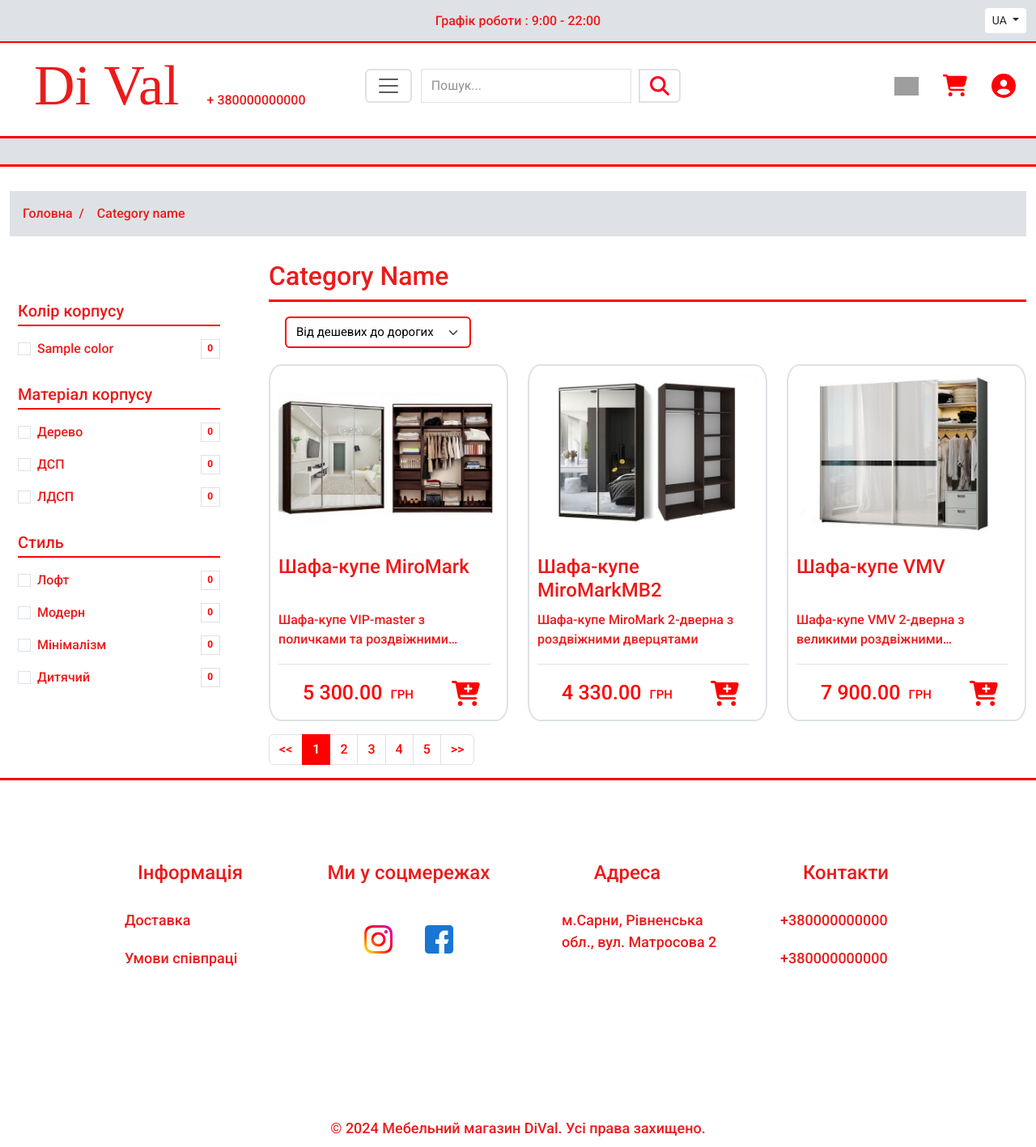
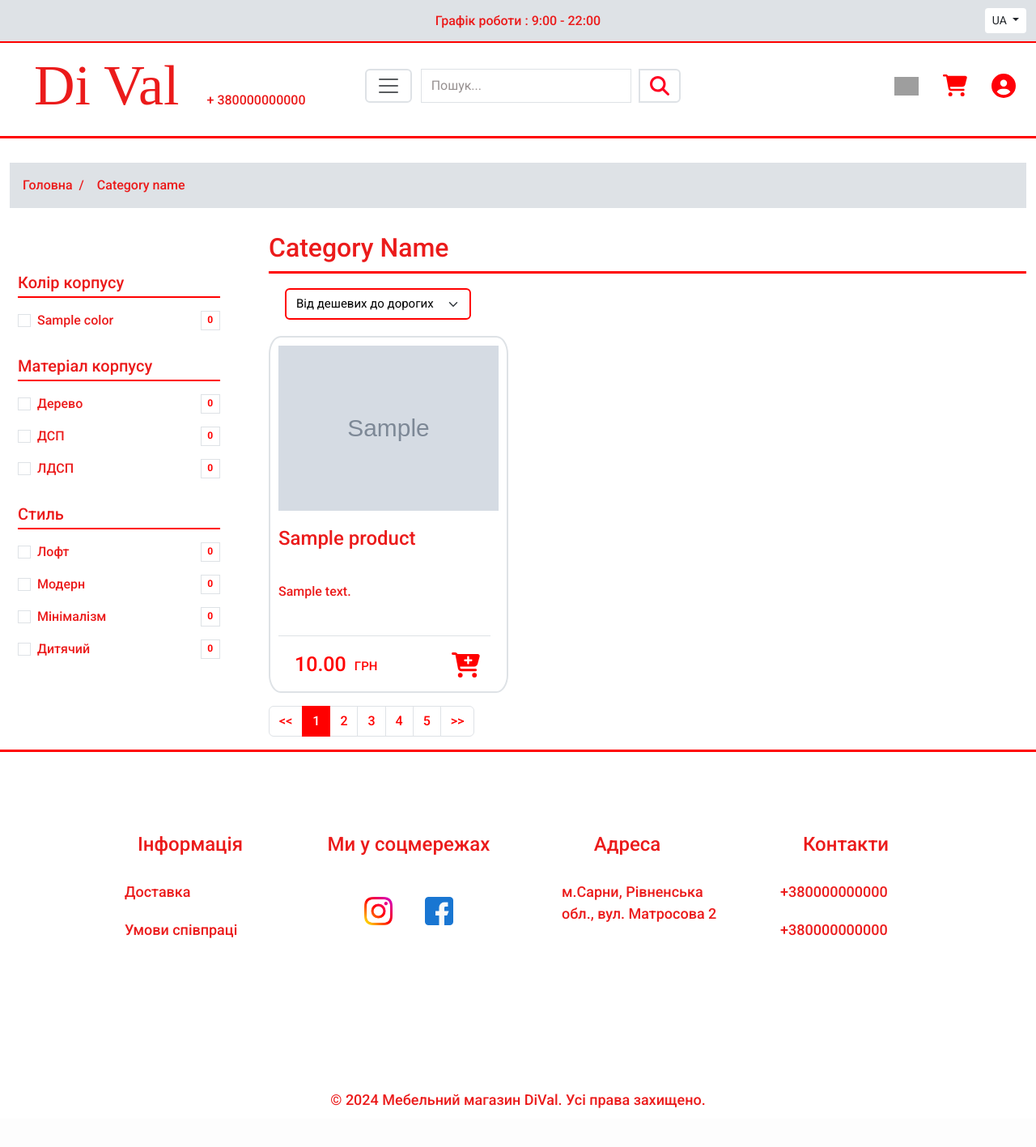
Before and after one commit to Velins/Dival, a Django app: page /catalog/ in a window 1280 px wide. Shown: the whole page at 81% size. After the commit the page ends 1369 px from the top, so only its background shows below. Run offline with Django 4.2, Linux system fonts and the light colour scheme; data comes from the database, SQL or seed files in the repository; tables that the repository leaves empty hold one stand-in row (values such as "Sample post"); grey boxes marked "Sample" are stand-in pictures; parts of the project's set-up code (start-up, migrations or seed data) failed here and were passed over; some web fonts are replaced; grey boxes are pictures that could not be loaded.

Commit message:
Add sale_price to models + register_tag for categories + add mdia file for img + update some css

```diff
--- a/Dival/settings.py
+++ b/Dival/settings.py
@@ -128,6 +128,10 @@
     BASE_DIR / 'static',
     ]
 
+MEDIA_URL = 'media/'
+
+MEDIA_ROOT = BASE_DIR / 'media'
+
 INTERNAL_IPS = [
     # ...
     "127.0.0.1",
--- a/Dival/urls.py
+++ b/Dival/urls.py
@@ -16,7 +16,10 @@
 """
 from django.contrib import admin
 from django.urls import path, include
-from Dival.settings import DEBUG
+from django.conf.urls.static import static
+
+
+from Dival import settings
 
 urlpatterns = [
     path('admin/', admin.site.urls),
@@ -24,7 +27,8 @@
     path('catalog/', include('products.urls', namespace='catalog')),
 ]
 
-if DEBUG:
+if settings.DEBUG:
     urlpatterns += [
         path("__debug__/", include("debug_toolbar.urls")),
     ]
+    urlpatterns += static(settings.MEDIA_URL, document_root = settings.MEDIA_ROOT)
--- a/main/templates/main/about.html
+++ b/main/templates/main/about.html
@@ -1,5 +1,8 @@
 {% extends "main/base.html" %}
 {% load static %}
+{% load product_tags %}
+            {% block  head_catalog%}
+            {% endblock %}
             {% block content %}
             <div class="about-us">
                 <h2>Про нас</h2>
--- a/main/templates/main/base.html
+++ b/main/templates/main/base.html
@@ -1,4 +1,5 @@
 {% load static %}
+{% load product_tags %}
 <!DOCTYPE html>
 <html lang="en">
 <head>
@@ -104,6 +105,7 @@
                                   Каталог
                                 </a>
                                 <ul class="dropdown-menu">
+                                  {% tag_category as categories %}
                                   {% for category in categories %}
                                   <li><a class="dropdown-item" href="{% url "products:index" %}">{{category.name}}</a></li>
                                   {% endfor %}
@@ -126,15 +128,8 @@
                       </div>
                     </div>
                   </nav>
-                  <div class="header-catalog p-3">
-                    <div class="container-fluid">
-                        <div class="row text-center">
-                          {% for category in categories %}
-                            <div class="col"><a href="{% url "products:index" %}">{{category.name}}</a></div>
-                          {% endfor %}
-                        </div>
-                    </div>
-            </div>
+                  {% block head_catalog %}
+                  {% endblock head_catalog %}
         </header>
         <main class="main">
           {% block content %}
--- a/main/views.py
+++ b/main/views.py
@@ -6,11 +6,8 @@
 # Create your views here.
 def index(request):
 
-    categories = Category.objects.all()
-
     context ={
         'title' : 'DiVal - Головна с    торінка',
-        'categories' : categories
     }
     return render(request, 'main/index.html', context)
 
--- a/products/models.py
+++ b/products/models.py
@@ -90,3 +90,8 @@
 
     def __str__(self):
         return self.name
+
+    def sell_price(self):
+        if self.discount:
+            return round (self.price - self.price * self.discount/100, 2)
+        return self.price
--- a/products/templates/products/catalog.html
+++ b/products/templates/products/catalog.html
@@ -1,5 +1,6 @@
 {%extends "main/base.html"%}
 {% load static %}
+{% load product_tags %}
 
 {% block content %}
 <div class="container-fluid">
@@ -30,7 +31,7 @@
               {% for color in colors %}
               <div class="form-check d-flex justify-content-between">
                 <div>
-                  <input class="form-check-input" type="checkbox" value="" id="{{color.name}}">
+                  <input class="form-check-input" type="checkbox" value="" id="{{color.id}}">
                   <label class="form-check-label" for="flexCheckDefault">
                     {{color.name}}
                   </label>
@@ -133,14 +134,22 @@
         </div>
       </div>
       <div class="row">
-        {% for product in  products%}
-        <div class="col-xxl-3 col-lg-4 col-md-6 mb-3">
+        {% for product in  products %}
+        <div class="col-xxl-3 col-xl-4 col-md-6 mb-3">
           <div class="product-card">
             <div class="product-card-offer">
-              {% comment %} <div class="offer-hit">ХІТ</div> {% endcomment %}
+              {% if product.discount  %}
+              <div class="offer-hit">SALE</div>
+              {% endif %}
             </div>
             <div class="product-thumb">
-              <a href="{% url "products:product" %}"><img src="{% static product.image %}"></a>
+              <a href="{% url "products:product" %}">
+                {% if  product.image %}
+              <img src="{{ product.image.url}}">
+              {%else%}
+              <img src="{% static "assets/img/image_not_found.png" %}">
+              {% endif %}
+            </a>
             </div>
             <div class="product-details">
               <h4>
@@ -148,7 +157,15 @@
               </h4>
               <p class="product-excerpt">{{product.description}}</p>
               <div class="produc-bottom-details">
-                <div class="product-price">{{product.price}}<div class="currency">ГРН</div></div>
+                <div class="product-price">
+                  {% if product.discount  %}
+                    <small>{{product.price}}</small>
+                           {{product.sell_price}}
+                  {% else %}
+                         {{product.price}}
+                  {% endif %}
+                  <div class="currency">ГРН</div>
+                </div>
                 <div class="product-links">
                   <a href="#" class="btn btn-outline"><img src="{% static "assets/img/cart-solid.svg" %}" width=35px></a>
                 </div>
--- a/products/templates/products/product.html
+++ b/products/templates/products/product.html
@@ -1,5 +1,6 @@
 {% extends "main/base.html" %}
 {% load static %}
+{% load product_tags %}
 
 {% block content %}
 <div class="container-fluid">
--- /dev/null
+++ b/products/templatetags/product_tags.py
@@ -0,0 +1,9 @@
+from django import template
+
+from products.models import Category
+
+register = template.Library()
+
+@register.simple_tag()
+def tag_category():
+    return Category.objects.all()
--- a/products/views.py
+++ b/products/views.py
@@ -1,33 +1,16 @@
 from django.shortcuts import render
 
-from products.models import Material, Style, Color
+from products.models import Material, Style, Color, Products
 
 def catalog(request):
 
     color = Color.objects.all()
 
+    product = Products.objects.all()
+
     context ={
         'title' : 'DiVal - Каталог',
-        'products' :[
-            {
-                'image' : 'assets/img/products/shafa1.jpg',
-                'name' : 'Шафа-купе MiroMark',
-                'description' : 'Шафа-купе VIP-master з поличками та роздвіжними дверцятами',
-                'price' : '5 300.00'
-            },
-            {
-                'image' : 'assets/img/products/shafa2.jpg',
-                'name' : 'Шафа-купе MiroMarkМВ2',
-                'description' : 'Шафа-купе MiroMark 2-дверна з роздвіжними дверцятами',
-                'price' : '4 330.00'
-            },
-            {
-                'image' : 'assets/img/products/shafa3.jpg',
-                'name' : 'Шафа-купе VMV',
-                'description' : 'Шафа-купе VMV 2-дверна з великими роздвіжними дверцятами',
-                'price' : '7 900.00'
-            },
-        ],
+        'products': product,
         'colors':color,
     }
     return render(request,'products/catalog.html', context)
--- a/static/assets/css/main.css
+++ b/static/assets/css/main.css
@@ -336,7 +336,6 @@
     text-align: center;
     margin: 10px;
 }
-
  .product-details
 {
     padding: 10px 20px 10px 10px;
@@ -390,9 +389,19 @@
 {
     display: flex;
     justify-content: start;
-    margin-left: 30px;
+    margin-left: 20px;
     font-size: 25px;
     color: var(--accent-color);
+    white-space: nowrap;
+}
+
+.product-price small
+{
+    color: black;
+    font-weight: 400;
+    text-decoration: line-through;
+    font-size: 20px;
+    margin-right: 10px;
 }
 
 .product-price .currency
@@ -684,7 +693,6 @@
 
 .product-content .card li
 {
-
     padding-top: 10px;
     text-decoration: underline;
 
@@ -813,7 +821,66 @@
 .cart-content
 {
     background-color: var(--bg-g-color);
-    padding: 32px;
+}
+.cart-content .product-price
+{
+    white-space: nowrap;
+}
+.cart-content .product-price .currency
+{
+    white-space: nowrap;
+}
+.cart-content .product-img-td
+{
+
+    width: 200px;
+    text-align: center;
+}
+
+.cart-content .table
+{
+    text-align: center;
+}
+
+.cart-content .table-product-name
+{
+    width: 250px;
+    display: block;
+    font-size: 20px;
+}
+
+.cart-content .table-qty
+{
+    font-size: 23px;
+    color: var(--accent-color);
+}
+.cart-content .table-head th
+{
+
+    font-size: 20px;
+    color: #fff;
+    background-color: var(--text-color);
+}
+
+.cart-content .table td:not(:first-child)
+{
+    padding: 30px;
+}
+
+.cart-content .btn
+{
+    background-color: var(--text-color);
+    width: 60px;
+}
+
+.cart-content .btn:focus
+{
+    background-color: var(--text-color);
+    border-color: var(--accent-color);
+}
+.cart-qty
+{
+    width: 60px;
 }
 .cart-summary
 {
@@ -882,8 +949,8 @@
 {
     #top
     {
-        bottom: 100px;
-        right: 50px;
+        display: none;
+        z-index: -1;
     }
     .footer ul
     {
@@ -895,6 +962,27 @@
     {
         white-space: nowrap;
     }
+}
+
+@media (max-width:992px)
+{
+    .product-price
+{
+    margin-left: 0px;
+}
+}
+
+@media only screen and (min-width:768px)
+{
+    .sidebar .collapse-filters
+    {
+        display: block;
+    }
+    .sidebar .collapse-filters-btn
+    {
+        display: none;
+    }
+
 }
 
 @media (max-width:600px)
@@ -909,6 +997,15 @@
 
 @media (max-width:576px)
 {
+
+    .header-logo
+    {
+        font-size: 60px;
+    }
+    .header-middle .cart-buttons .btn
+    {
+        padding-left: 0px;
+    }
     .header-catalog
     {
         font-size: 18px;
@@ -923,16 +1020,6 @@
 
 @media (max-width:580px)
 {
-    .header-logo
-    {
-        font-size: 60px;
-    }
-
-    .header-middle .cart-buttons .btn
-    {
-        padding-left: 0px;
-    }
-
     .header-catalog
     {
         font-size: 18px;
@@ -965,16 +1052,3 @@
         font-size: 12px;
     }
 }
-
-@media only screen and (min-width:768px)
-{
-    .sidebar .collapse-filters
-    {
-        display: block;
-    }
-    .sidebar .collapse-filters-btn
-    {
-        display: none;
-    }
-
-}
```
Also changed, not shown: main/templates/main/index.html (+13 -0 lines), products/templatetags/__init__.py (added), products_images/shafa1.jpg (deleted), products_images/shafa3.jpg (deleted), static/assets/img/image_not_found.png (added).
